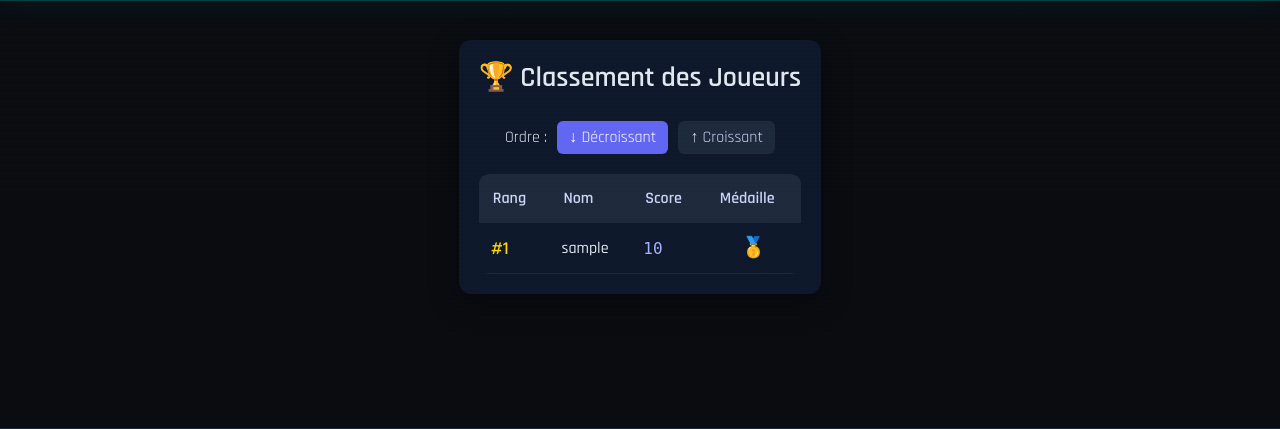
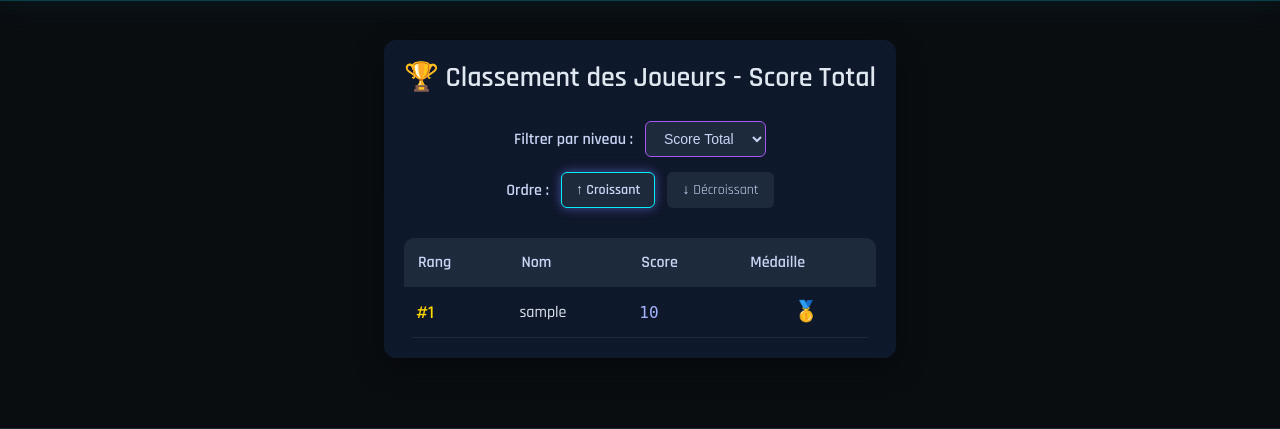
Before and after one commit to LouLFBV/Challenge-48h-2026, a PHP site: page /layout/classement.php in a window 1280 px wide. Shown: the part 68-497 px from the top of the page. Run offline with PHP 8.4, Linux system fonts and the light colour scheme; tables that the repository leaves empty hold one stand-in row (values such as "Sample post").

Commit message:
Filtrage amélioré avec le CSS, la sélection des Niveaux et mise à jour des bugs

```diff
--- a/includes/header.php
+++ b/includes/header.php
@@ -33,7 +33,6 @@ $initial   = $user ? strtoupper(substr($user['name'], 0, 1)) : '';
   <meta name="viewport" content="width=device-width, initial-scale=1.0">
   <title>EnYgmes</title>
   <link rel="stylesheet" href="../public/css/style.css">
-  <link rel="stylesheet" href="../public/css/auth.css">
 </head>
 <body>
 
--- a/layout/classement.php
+++ b/layout/classement.php
@@ -8,29 +8,60 @@ $order = $_GET['order'] ?? 'desc'; // 'asc' ou 'desc'
 // Sécurisation du paramètre
 $order = in_array($order, ['asc', 'desc']) ? $order : 'desc';
 
+// --- Récupération du filtre énigme ---
+$riddle_filter = $_GET['riddle'] ?? null;
+$riddle_filter = $riddle_filter ? (int)$riddle_filter : null;
+
+// --- Récupération des énigmes disponibles ---
+$riddles_available = [];
+try {
+    $stmt_riddles = $pdo->prepare("SELECT DISTINCT r.id, r.title FROM riddles r ORDER BY r.id ASC");
+    $stmt_riddles->execute();
+    $riddles_available = $stmt_riddles->fetchAll();
+} catch (PDOException $e) {
+    $riddles_available = [];
+}
+
 // --- Récupération des joueurs depuis la base de données ---
 try {
-    $orderClause = ($order === 'asc') ? 'ASC' : 'DESC';
+    if ($riddle_filter) {
+        // Requête pour récupérer les scores par énigme spécifique
+        $stmt = $pdo->prepare("
+            SELECT
+                u.id,
+                u.username,
+                COALESCE(uspr.obtained_score, 0) as score
+            FROM users u
+            LEFT JOIN user_scores_per_riddle uspr ON u.id = uspr.user_id AND uspr.riddle_id = :riddle_id
+            ORDER BY score DESC, u.username ASC
+        ");
+        $stmt->bindParam(':riddle_id', $riddle_filter, PDO::PARAM_INT);
+        $stmt->execute();
+    } else {
+        // Requête pour récupérer les users et leurs scores totaux
+        $stmt = $pdo->prepare("
+            SELECT
+                u.id,
+                u.username,
+                u.total_score as score
+            FROM users u
+            ORDER BY u.total_score DESC, u.username ASC
+        ");
+        $stmt->execute();
+    }
 
-    // Requête avec JOIN : récupère les users et somme leurs scores des énigmes
-    $stmt = $pdo->prepare("
-        SELECT
-            u.id,
-            u.username,
-            COALESCE(SUM(uspr.obtained_score), 0) as score
-        FROM users u
-        LEFT JOIN user_scores_per_riddle uspr ON u.id = uspr.user_id
-        GROUP BY u.id, u.username
-        ORDER BY score " . $orderClause
-    );
-    $stmt->execute();
     $players_data = $stmt->fetchAll();
 
-    // Ajouter le rang à chaque joueur
+    // Ajouter le rang à chaque joueur (toujours par score desc)
     $players = [];
     foreach ($players_data as $index => $player) {
         $player['rank'] = $index + 1;
         $players[] = $player;
+    }
+
+    // Inverser l'ordre d'affichage si croissant
+    if ($order === 'asc') {
+        $players = array_reverse($players);
     }
 } catch (PDOException $e) {
     $players = [];
@@ -66,7 +97,7 @@ include '../includes/header.php';
 
 <div class="container">
     <div class="header">
-        <h1>🏆 Classement des Joueurs</h1>
+        <h1>🏆 Classement des Joueurs<?= $riddle_filter ? ' - Niveau ' . htmlspecialchars($riddle_filter) : ' - Score Total' ?></h1>
     </div>
 
     <?php if (isset($error)): ?>
@@ -77,9 +108,19 @@ include '../includes/header.php';
 
     <div class="controls">
         <div class="control-group">
+            <label> Filtrer par niveau :</label>
+            <select onchange="window.location = (this.value ? '?riddle=' + this.value + '&order=<?= $order ?>' : '?order=<?= $order ?>')" style="padding: 8px 14px; border-radius: 6px; background: #1e293b; color: #cbd5f5; border: 1px solid #a855f7; cursor: pointer; font-size: 14px;">
+                <option value="">Score Total</option>
+                <?php foreach ($riddles_available as $riddle): ?>
+                    <option value="<?= $riddle['id'] ?>" <?= $riddle_filter == $riddle['id'] ? 'selected' : '' ?>>Niveau <?= $riddle['id'] ?></option>
+                <?php endforeach; ?>
+            </select>
+        </div>
+
+        <div class="control-group">
             <label>Ordre :</label>
-            <a href="?order=desc" class="<?= $order === 'desc' ? 'active' : '' ?>">↓ Décroissant</a>
-            <a href="?order=asc" class="<?= $order === 'asc' ? 'active' : '' ?>">↑ Croissant</a>
+            <a href="?order=desc<?= $riddle_filter ? '&riddle=' . $riddle_filter : '' ?>" class="<?= $order === 'desc' ? 'active' : '' ?>" style="padding: 8px 14px; border-radius: 6px; text-decoration: none; background: #1e293b; cursor: pointer; color: #cbd5f5;">↑ Croissant</a>
+            <a href="?order=asc<?= $riddle_filter ? '&riddle=' . $riddle_filter : '' ?>" class="<?= $order === 'asc' ? 'active' : '' ?>" style="padding: 8px 14px; border-radius: 6px; text-decoration: none; background: #1e293b; cursor: pointer; color: #cbd5f5;">↓ Décroissant</a>
         </div>
     </div>
 
--- a/public/css/style.css
+++ b/public/css/style.css
@@ -1278,32 +1278,117 @@ body::before {
 /* Controls */
 .controls {
     display: flex;
+    flex-direction: column;
     justify-content: center;
-    margin-bottom: 20px;
+    gap: 15px;
+    margin-bottom: 30px;
 }
 
 .control-group {
     display: flex;
     align-items: center;
-    gap: 10px;
+    gap: 12px;
+    flex-wrap: wrap;
+    justify-content: center;
 }
 
-.control-group a {
-    padding: 6px 12px;
+.control-group label {
+    font-weight: 600;
+    color: #cbd5f5;
+    white-space: nowrap;
+}
+
+/* Carousel Wrapper */
+.carousel-wrapper {
+    display: flex;
+    align-items: center;
+    gap: 10px;
+    flex: 1;
+    max-width: 100%;
+}
+
+.carousel-container {
+    display: flex;
+    gap: 8px;
+    overflow-x: auto;
+    scroll-behavior: smooth;
+    flex: 1;
+    padding: 0 10px;
+    scrollbar-width: thin;
+    scrollbar-color: #a855f7 #0f172a;
+}
+
+.carousel-container::-webkit-scrollbar {
+    height: 4px;
+}
+
+.carousel-container::-webkit-scrollbar-track {
+    background: #0f172a;
+}
+
+.carousel-container::-webkit-scrollbar-thumb {
+    background: #a855f7;
+    border-radius: 2px;
+}
+
+.carousel-container::-webkit-scrollbar-thumb:hover {
+    background: #d946ef;
+}
+
+.carousel-arrow {
+    flex-shrink: 0;
+    width: 40px;
+    height: 40px;
+    border-radius: 6px;
+    background: #1e293b;
+    border: 1px solid #a855f7;
+    color: #a855f7;
+    font-size: 16px;
+    cursor: pointer;
+    transition: all 0.2s ease;
+    display: flex;
+    align-items: center;
+    justify-content: center;
+}
+
+.carousel-arrow:hover {
+    background: #a855f7;
+    color: white;
+    box-shadow: 0 0 12px rgba(168, 85, 247, 0.4);
+}
+
+.carousel-arrow:active {
+    transform: scale(0.95);
+}
+
+.control-group a,
+.filter-btn {
+    padding: 8px 14px;
     border-radius: 6px;
     text-decoration: none;
     color: #cbd5f5;
     background: #1e293b;
-    transition: 0.2s;
+    transition: all 0.2s ease;
+    border: 1px solid transparent;
+    cursor: pointer;
+    font-size: 14px;
+    white-space: nowrap;
+    flex-shrink: 0;
 }
 
-.control-group a:hover {
+.control-group a:hover,
+.filter-btn:hover {
     background: #334155;
+    color: #e2e8f0;
 }
 
-.control-group a.active {
-    background: #6366f1;
+.control-group a.active,
+.filter-btn.active {
+    background: linear-gradient(135deg, #a855f7, #6366f1);
     color: white;
+    border-color: #00f0ff;
+    box-shadow: 0 0 12px rgba(168,85,247,0.4), 0 0 8px rgba(0,240,255,0.2);
+    font-weight: 600;
 }
 
 /* Table */
```
